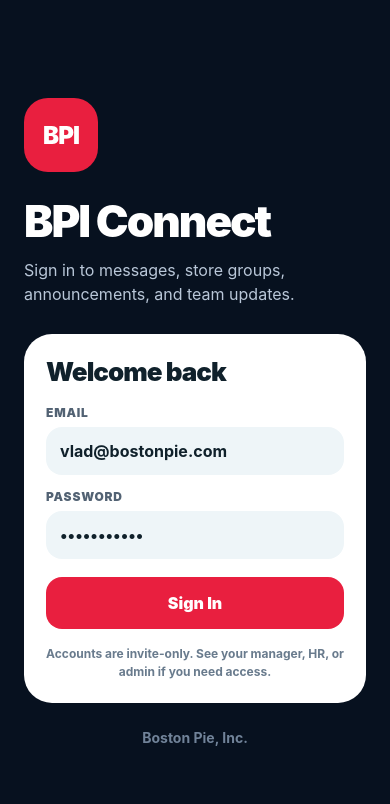
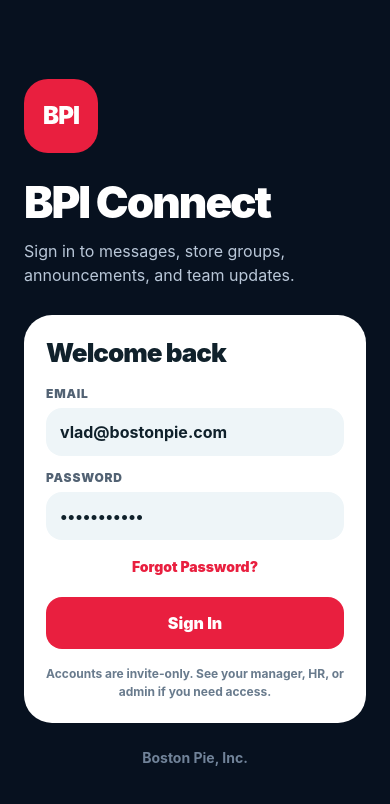
Before and after one commit to zilbervlad/bpi-connect, a React Native app in the folder mobile/: screen / in a window 390 px wide. Shown: the top 804 px of the page. Built offline with nearby package versions, Linux system fonts and the light colour scheme; no server answers.

Commit message:
Add password reset buttons to mobile

```diff
--- a/mobile/src/screens/AdminScreen.js
+++ b/mobile/src/screens/AdminScreen.js
@@ -21,6 +21,7 @@ import {
   addApiUserStoreAssignment,
   removeApiUserStoreAssignment,
   resendApiUserInvite,
+  sendApiUserPasswordReset,
   fetchApiAreas,
   createApiArea,
   deleteApiArea,
@@ -73,6 +74,7 @@ export function AdminScreen({ user }) {
   const [inviteArea, setInviteArea] = useState("");
   const [createdInvite, setCreatedInvite] = useState(null);
   const [resentInvite, setResentInvite] = useState(null);
+  const [passwordResetResult, setPasswordResetResult] = useState(null);
 
   const [newAreaName, setNewAreaName] = useState("");
   const [newStoreNumber, setNewStoreNumber] = useState("");
@@ -150,6 +152,7 @@ export function AdminScreen({ user }) {
       const detail = await fetchApiUserDetail(userId);
       setSelectedUser(detail);
       setResentInvite(null);
+      setPasswordResetResult(null);
       setActiveSection("detail");
     } catch (error) {
       setErrorMessage(error.message || "Could not load user.");
@@ -321,6 +324,33 @@ export function AdminScreen({ user }) {
       await loadAdminData();
     } catch (error) {
       setErrorMessage(error.message || "Could not update store.");
+    } finally {
+      setIsLoading(false);
+    }
+  }
+
+  async function handleSendPasswordReset() {
+    if (!selectedUser) return;
+
+    setErrorMessage("");
+    setStatusMessage("");
+    setPasswordResetResult(null);
+    setIsLoading(true);
+
+    try {
+      const result = await sendApiUserPasswordReset(selectedUser.id);
+      setSelectedUser(result.user);
+      setPasswordResetResult(result);
+
+      if (result.reset_email_sent) {
+        setStatusMessage("Password reset email sent.");
+      } else {
+        setStatusMessage("Password reset link created, but email did not send.");
+      }
+
+      await loadAdminData();
+    } catch (error) {
+      setErrorMessage(error.message || "Could not send password reset.");
     } finally {
       setIsLoading(false);
     }
@@ -925,6 +955,42 @@ export function AdminScreen({ user }) {
               )}
             </View>
           )}
+
+          <View style={localStyles.resendInviteBlock}>
+            <TouchableOpacity
+              style={[styles.secondaryButton, isLoading && localStyles.disabledButton]}
+              onPress={handleSendPasswordReset}
+              disabled={isLoading}
+            >
+              <Text style={styles.secondaryButtonText}>
+                {isLoading ? "Sending Reset..." : "Send Password Reset"}
+              </Text>
+            </TouchableOpacity>
+
+            {passwordResetResult && (
+              <View style={localStyles.resendResultCard}>
+                <Text style={localStyles.resendResultTitle}>
+                  {passwordResetResult.reset_email_sent ? "Password Reset Sent" : "Reset Link Ready"}
+                </Text>
+
+                <Text style={localStyles.resendResultText}>
+                  {passwordResetResult.reset_email_sent
+                    ? "The employee was sent a password reset email."
+                    : "The email did not send, but this reset link can still be shared."}
+                </Text>
+
+                <View style={localStyles.inviteUrlBox}>
+                  <Text style={localStyles.inviteUrl}>{passwordResetResult.reset_url}</Text>
+                </View>
+
+                {!passwordResetResult.reset_email_sent && passwordResetResult.reset_email_error ? (
+                  <Text style={localStyles.inviteError}>
+                    Email issue: {passwordResetResult.reset_email_error}
+                  </Text>
+                ) : null}
+              </View>
+            )}
+          </View>
 
           <Text style={localStyles.label}>Current Store Access</Text>
 
--- a/mobile/src/screens/LoginScreen.js
+++ b/mobile/src/screens/LoginScreen.js
@@ -8,13 +8,35 @@ import {
   StyleSheet,
 } from "react-native";
 import { StatusBar } from "expo-status-bar";
+import { requestApiPasswordReset } from "../api/client";
 
 export function LoginScreen({ onLogin, errorMessage, isLoading }) {
   const [email, setEmail] = useState("vlad@bostonpie.com");
   const [password, setPassword] = useState("password123");
+  const [resetMessage, setResetMessage] = useState("");
+  const [isResetting, setIsResetting] = useState(false);
 
   function handleLogin() {
     onLogin(email.trim(), password);
+  }
+
+  async function handleForgotPassword() {
+    if (!email.trim()) {
+      setResetMessage("Enter your email first, then tap Forgot Password.");
+      return;
+    }
+
+    setIsResetting(true);
+    setResetMessage("");
+
+    try {
+      const result = await requestApiPasswordReset(email.trim());
+      setResetMessage(result.message || "If that email exists, a reset link has been sent.");
+    } catch (error) {
+      setResetMessage(error.message || "Could not request password reset.");
+    } finally {
+      setIsResetting(false);
+    }
   }
 
   return (
@@ -54,6 +76,22 @@ export function LoginScreen({ onLogin, errorMessage, isLoading }) {
             placeholderTextColor="#7b8da0"
             style={localStyles.input}
           />
+
+          <TouchableOpacity
+            style={localStyles.forgotButton}
+            onPress={handleForgotPassword}
+            disabled={isResetting}
+          >
+            <Text style={localStyles.forgotButtonText}>
+              {isResetting ? "Sending reset..." : "Forgot Password?"}
+            </Text>
+          </TouchableOpacity>
+
+          {resetMessage ? (
+            <View style={localStyles.resetBox}>
+              <Text style={localStyles.resetText}>{resetMessage}</Text>
+            </View>
+          ) : null}
 
           {errorMessage ? (
             <View style={localStyles.errorBox}>
@@ -150,6 +188,31 @@ const localStyles = StyleSheet.create({
     fontWeight: "700",
     marginBottom: 14,
   },
+  forgotButton: {
+    alignSelf: "center",
+    paddingVertical: 8,
+    paddingHorizontal: 12,
+    marginTop: -4,
+    marginBottom: 10,
+  },
+  forgotButtonText: {
+    color: "#e91f3f",
+    fontSize: 14,
+    fontWeight: "900",
+  },
+  resetBox: {
+    backgroundColor: "#eef5f8",
+    borderRadius: 14,
+    padding: 12,
+    marginBottom: 14,
+  },
+  resetText: {
+    color: "#526273",
+    fontSize: 13,
+    fontWeight: "800",
+    lineHeight: 18,
+    textAlign: "center",
+  },
   errorBox: {
     backgroundColor: "#ffe4e8",
     borderRadius: 14,
```
